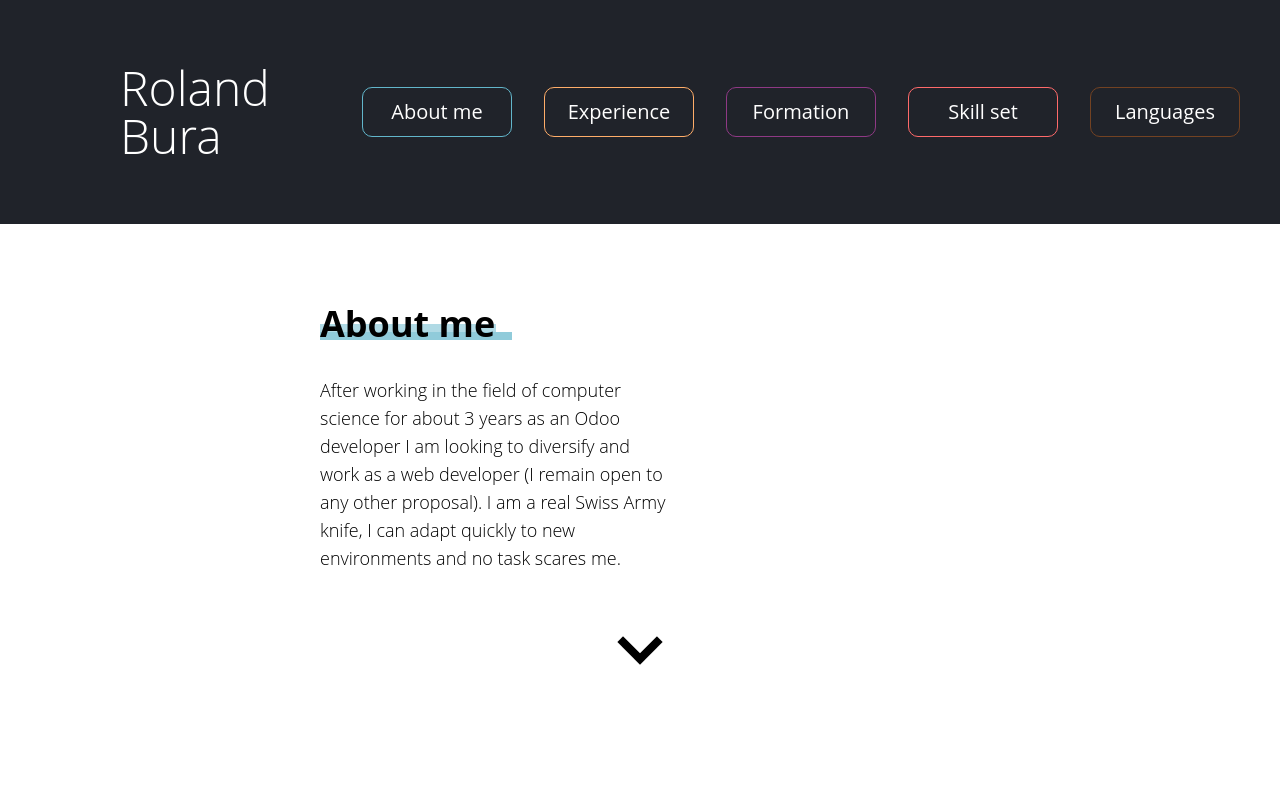
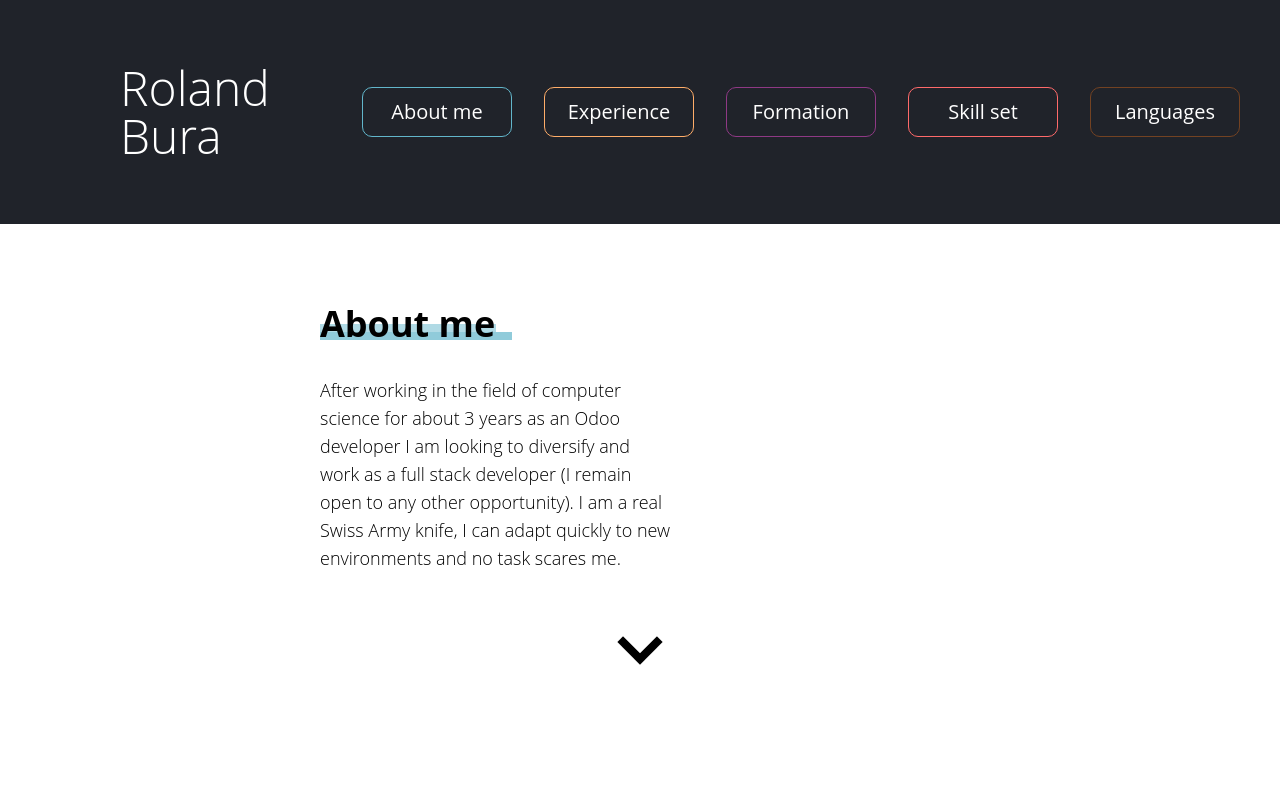
Before and after one commit to UnknownKido/roland-cv, a React (Create React App) app in the folder roland-cv-frontend/: page / in a window 1280 px wide. Shown: the top 800 px of the page. Built offline with nearby package versions, Linux system fonts and the light colour scheme.

Commit message:
about me correction

```diff
--- a/roland-cv-frontend/src/App.js
+++ b/roland-cv-frontend/src/App.js
@@ -5,8 +5,8 @@ import { Footer } from "./components/Footer";
 import { Header } from "./components/Header";
 
 
-//const ABOUT_ME = "Après avoir travaillé dans le domaine de l'informatique durant environ 3 ans en tant que développeur Odoo je cherche à me diversifier et souhaite travailler en tant que développeur web (je reste ouvert à toute autre proposition). Véritable couteau suisse, je m'adapte rapidement aux nouveaux environnements et aucune tache ne me fait peur.";
-const ABOUT_ME_ENG = "After working in the field of computer science for about 3 years as an Odoo developer I am looking to diversify and work as a web developer (I remain open to any other proposal). I am a real Swiss Army knife, I can adapt quickly to new environments and no task scares me.";
+//const ABOUT_ME = "Après avoir travaillé dans le domaine de l'informatique durant environ 3 ans en tant que développeur Odoo je cherche à me diversifier et souhaite travailler en tant que développeur full stack (je reste ouvert à toute autre opportunité). Véritable couteau suisse, je m'adapte rapidement aux nouveaux environnements et aucune tache ne me fait peur.";
+const ABOUT_ME_ENG = "After working in the field of computer science for about 3 years as an Odoo developer I am looking to diversify and work as a full stack developer (I remain open to any other opportunity). I am a real Swiss Army knife, I can adapt quickly to new environments and no task scares me.";
 
 function App() {
   return(
```
